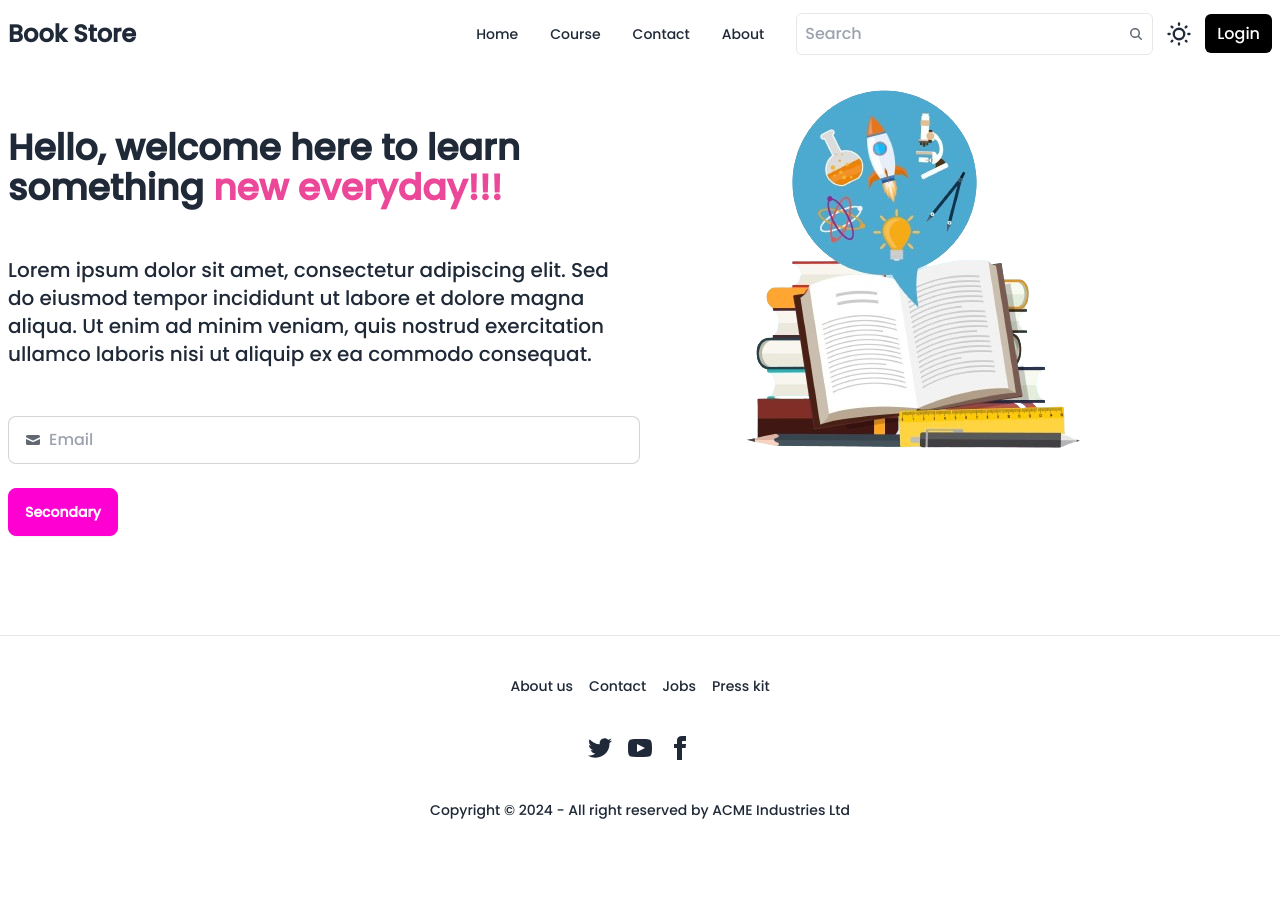
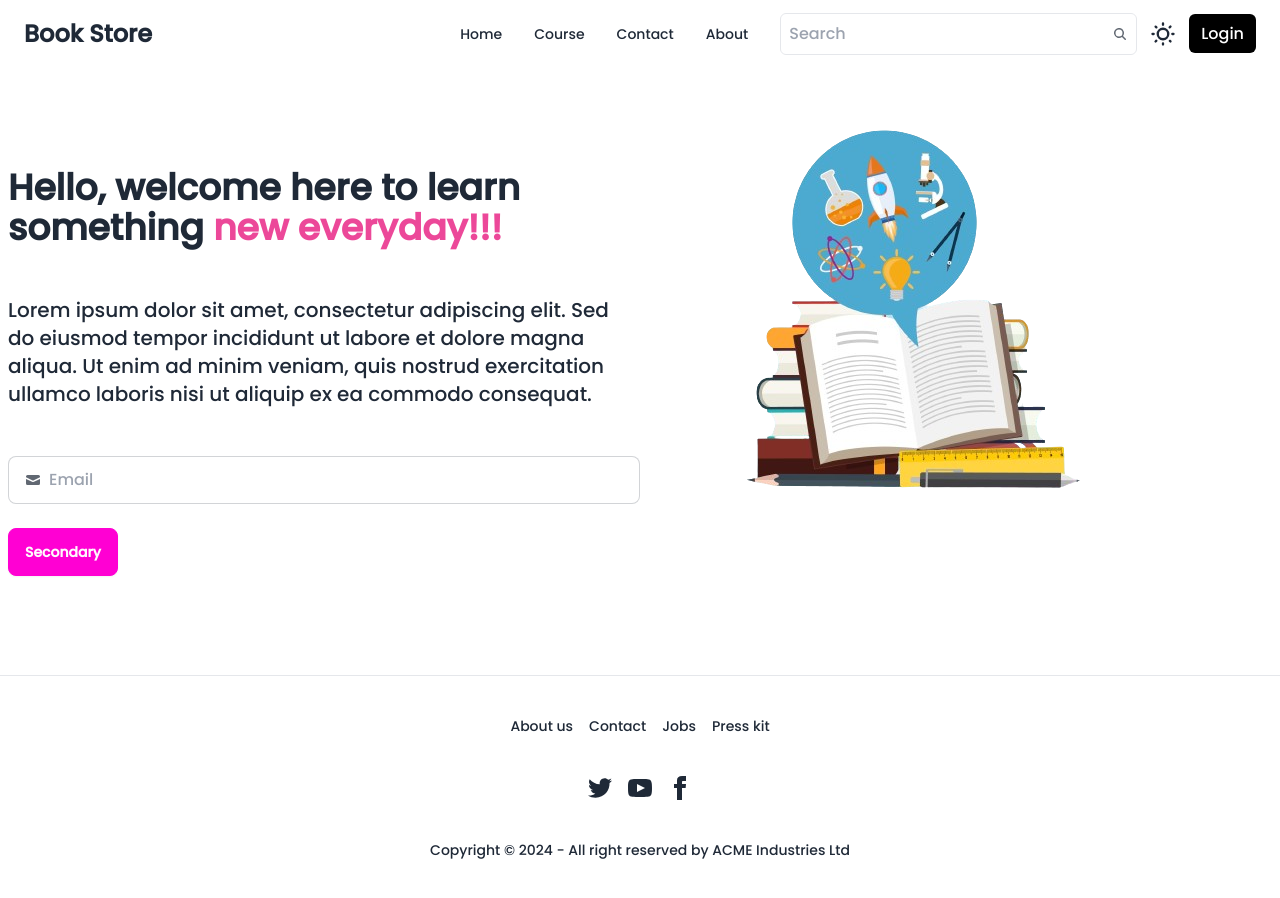
Before and after one commit to prathambhardwaj0307/bookstore_app, a React (Vite) app in the folder Frontend/: page / in a window 1280 px wide. Before the commit the page ends 860 px from the top, so only its background shows below. Built offline with nearby package versions, Linux system fonts and the light colour scheme.

Commit message:
done withh banner

```diff
--- a/Frontend/src/components/Banner.jsx
+++ b/Frontend/src/components/Banner.jsx
@@ -4,7 +4,7 @@ import banner from "/Banner.png";
 function Banner() {
   return (
     <>
-      <div className="max-w-screen-2x1 container mx-auto px-2 flex flex-col md:flex-row">
+      <div className="max-w-screen-2x1 container mx-auto px-2 flex flex-col md:flex-row my-10">
         <div className="w-full order-2 md:order-1 md:w-1/2 mt-12 md:mt-32">
           <div className="space-y-12">
             <h1 className="text-4xl font-bold">
--- a/Frontend/src/components/Navbar.jsx
+++ b/Frontend/src/components/Navbar.jsx
@@ -34,14 +34,14 @@ function Navbar() {
   return (
     <>
       <div
-        className={` max-w-screen-2x1 container mx-auto fixed top-0 left-0 right-0 ${
+        className={`fixed top-0 left-0 right-0 ${
           sticky
             ? "sticky-navbar shadow-md bg-base-200 duration-300 transition-all ease-in-out"
             : ""
         }`}
       >
-        <div className="navbar">
-          <div className="navbar-start">
+        <div className="navbar max-w-screen-2xl mx-auto">
+          <div className="navbar-start ml-4">
             <div className="dropdown">
               <div
                 tabIndex={0}
@@ -72,7 +72,7 @@ function Navbar() {
             </div>
             <a className="text-2xl font-bold cursor-pointer">Book Store</a>
           </div>
-          <div className="navbar-end space-x-3">
+          <div className="navbar-end space-x-3 mr-4">
             <div className="navbar-center hidden lg:flex">
               <ul className="menu menu-horizontal px-1">{nabItems}</ul>
             </div>
@@ -123,7 +123,7 @@ function Navbar() {
                 <path d="M21.64,13a1,1,0,0,0-1.05-.14,8.05,8.05,0,0,1-3.37.73A8.15,8.15,0,0,1,9.08,5.49a8.59,8.59,0,0,1,.25-2A1,1,0,0,0,8,2.36,10.14,10.14,0,1,0,22,14.05,1,1,0,0,0,21.64,13Zm-9.5,6.69A8.14,8.14,0,0,1,7.08,5.22v.27A10.15,10.15,0,0,0,17.22,15.63a9.79,9.79,0,0,0,2.1-.22A8.11,8.11,0,0,1,12.14,19.73Z" />
               </svg>
             </label>
-            <div className="">
+            <div>
               <a className="bg-black text-white px-3 py-2 rounded-md hover:bg-slate-800 duration-300 cursor-pointer">
                 Login
               </a>
```
